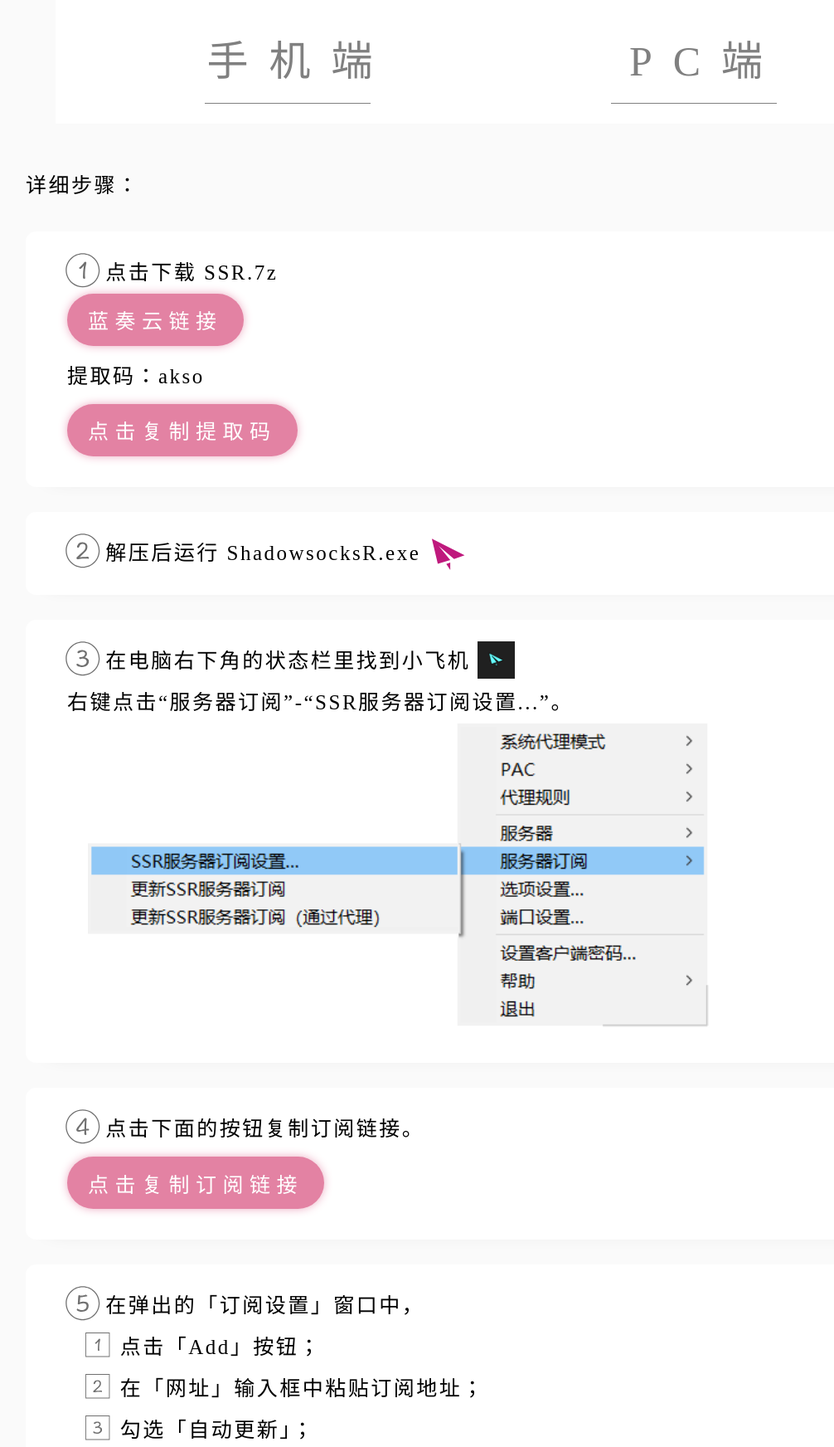
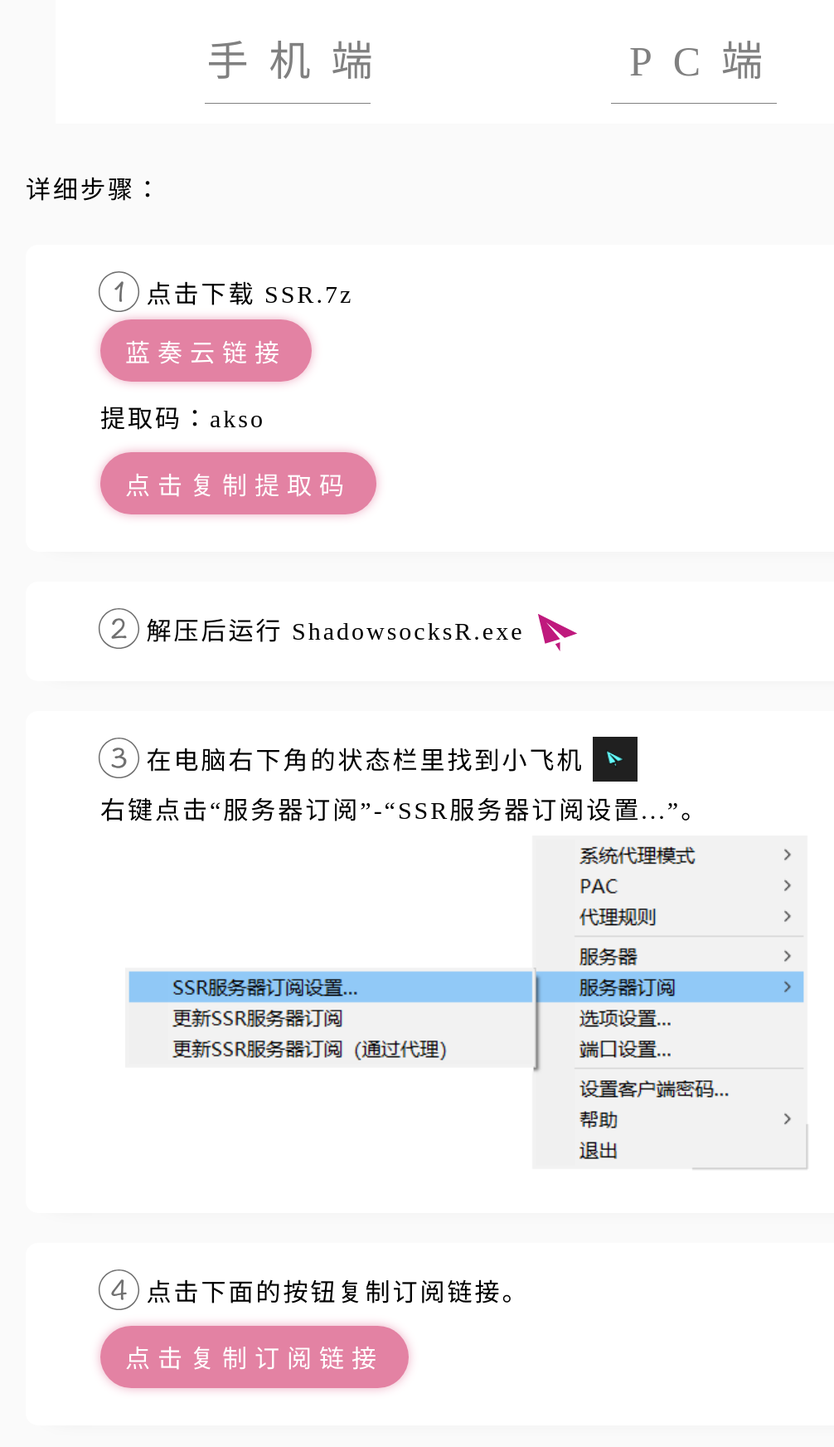
Before and after one commit to yqmaster/index, a PHP site: page /SSRR/SSRR.html in a window 1280 px wide. Shown: the part 176-1920 px from the top of the page at 83% size, without its empty margins (33-1039 px from the left). Run offline with PHP 8.4, Linux system fonts and the light colour scheme.

Commit message:
Update SSRR.css

```diff
--- a/SSRR/SSRR.css
+++ b/SSRR/SSRR.css
@@ -83,14 +83,14 @@ header {
     width: 90%;
     margin: 0 auto;
 
-    font-size: 2.5em;
+    font-size: 3em;
     line-height: 2em;
     letter-spacing: 0.1em;
 }
 
 .content .box {
     margin: 1.2em auto;
-    padding: 1em 2em;
+    padding: 1em 3em;
     background-color: #ffffff;
     border-radius: 0.5em;
     box-shadow: 0em 0.5em 1em -1.1em #cfcfcf;
```
